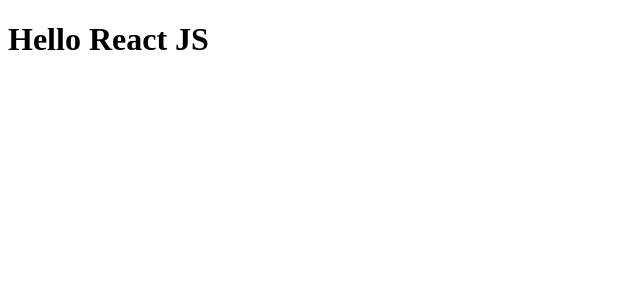
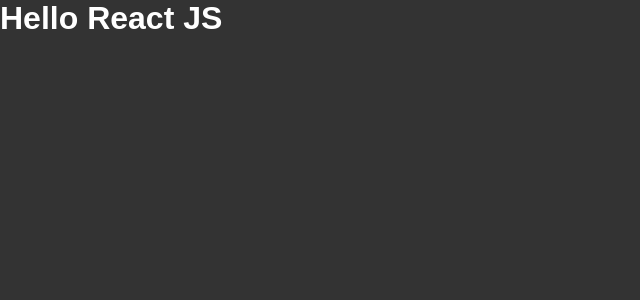
Before and after one commit to lima-pedro/ignite-github-explorer-2023, a React app: page / in a window 1280 px wide. Shown: the top 300 px of the page, without its empty margins (0-640 px from the left). Built offline with nearby package versions, Linux system fonts and the light colour scheme.

Commit message:
Added css loaders and configuration webpack

```diff
--- a/src/App.jsx
+++ b/src/App.jsx
@@ -1,3 +1,6 @@
+import './styles.scss';
+
 export function App () {
+    // throw new Error("error"); testando source map
     return <h1>Hello React JS</h1>
 }
--- /dev/null
+++ b/src/styles.scss
@@ -0,0 +1,11 @@
+* {
+    margin: 0;
+    padding: 0;
+    box-sizing: border-box;
+}
+
+body {
+    font-family: Arial, Helvetica, sans-serif;
+    background-color: #333;
+    color: #FFF;
+}
--- a/webpack.config.js
+++ b/webpack.config.js
@@ -1,8 +1,11 @@
 const path = require('path');
 const HtmlWebpackPLugin = require('html-webpack-plugin');
 
+const isDevelopment = process.env.NODE_ENV !== 'production';
+
 module.exports = {
-    mode: 'development',
+    mode: isDevelopment ? 'development' : 'production',
+    devtool: isDevelopment ? 'eval-source-map' : 'source-map',
     entry: path.resolve(__dirname, 'src', 'index.jsx'),
     output: {
         path: path.resolve(__dirname, 'dist'),
@@ -27,6 +30,11 @@
                 test: /\.jsx$/,
                 exclude: /node_modules/,
                 use: 'babel-loader'
+            },
+            {
+                test: /\.scss$/,
+                exclude: /node_modules/,
+                use: ['style-loader', 'css-loader', 'sass-loader']
             }
         ]
     }
```
Also changed, not shown: package.json (+10 -1 lines).
